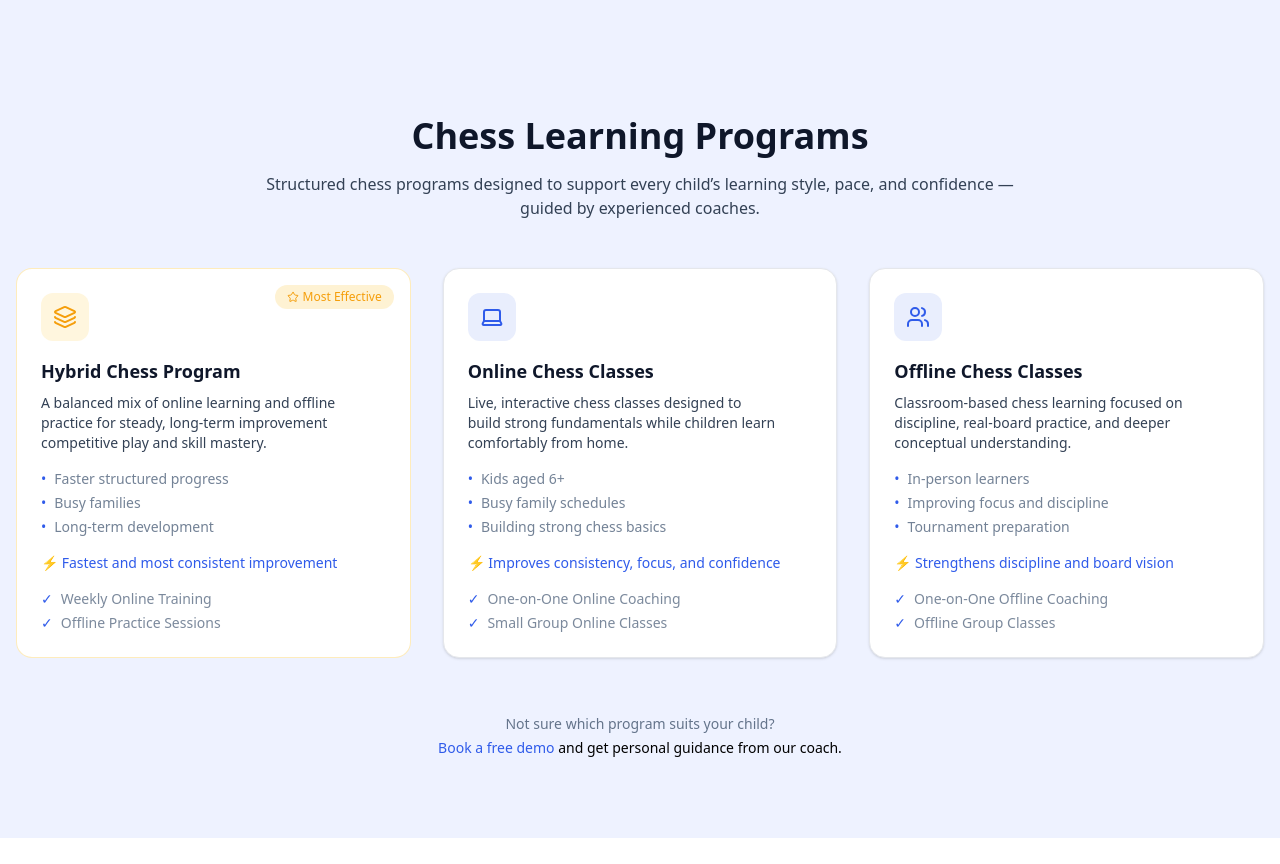
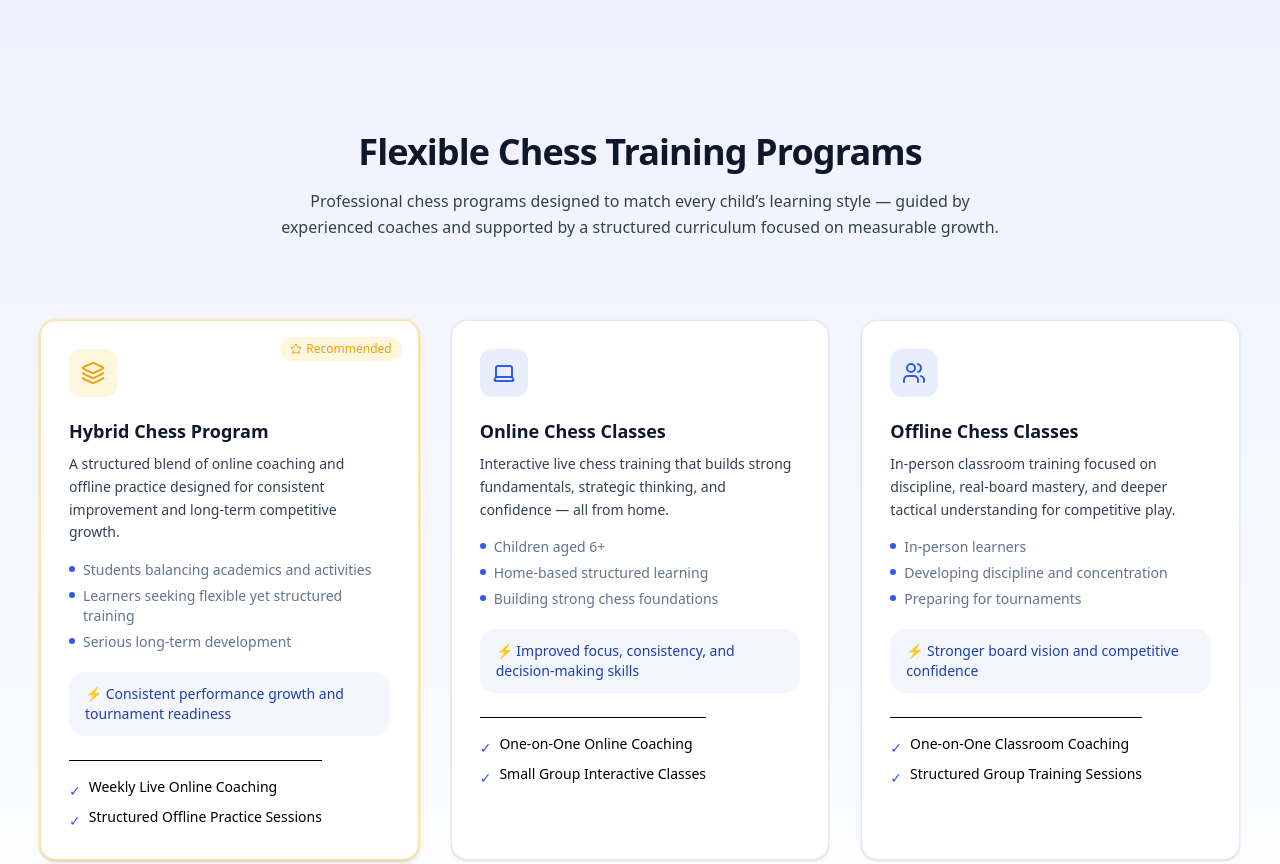
Before and after one commit to vivekmehto/nimzo-academy, a Next.js app: page / in a window 1280 px wide. Shown: the part 1180-2044 px from the top of the page. Built offline with nearby package versions, Linux system fonts and the light colour scheme.

Commit message:
FIX: programs link to level section

```diff
--- a/components/home/Programs.jsx
+++ b/components/home/Programs.jsx
@@ -1,56 +1,53 @@
+"use client";
+
 import Section from "@/components/ui/Section";
 import ProgramCard from "@/components/ui/ProgramCard";
-import {programs} from "@/data/programs";
+import { programs } from "@/data/programs";
 
 export default function Programs() {
   return (
-    <Section id="programs" className="bg-back-500">
+    <Section
+      id="programs"
+      className="bg-gradient-to-b from-back-500 to-white py-16 sm:py-20 lg:py-24"
+    >
       {/* Header */}
-      <div className="mx-auto max-w-3xl text-center">
-        <h2 className="text-3xl font-semibold text-heading-900 sm:text-4xl">
-          Chess Learning Programs
+      <div className="mx-auto max-w-3xl px-4 text-center sm:px-6">
+        <h2 className="text-2xl font-semibold tracking-tight text-heading-900 sm:text-3xl lg:text-4xl">
+          Flexible Chess Training Programs
         </h2>
-        <p className="mt-4 text-base text-body-700">
-          Structured chess programs designed to support every child’s learning
-          style, pace, and confidence — guided by experienced coaches.
+
+        <p className="mt-4 text-sm leading-relaxed text-body-700 sm:text-base">
+          Professional chess programs designed to match every child’s learning
+          style — guided by experienced coaches and supported by a structured
+          curriculum focused on measurable growth.
         </p>
       </div>
 
       {/* Programs Grid */}
-
       <div
         className="
-    mt-12 grid gap-6 md:gap-8
+          mt-12 sm:mt-14 lg:mt-20
+          grid gap-6 sm:gap-8
           grid-cols-1
           sm:grid-cols-2
-    md:grid-cols-3
+          lg:grid-cols-3
+          px-4 sm:px-6
         "
       >
         {programs.map((program) => (
-    <ProgramCard
-      key={program.id}
-      featured={program.featured}
-      icon={program.icon}
-      title={program.title}
-      description={program.description}
-      idealFor={program.idealFor}
-      outcome={program.outcome}
-      includes={program.includes}
-    />
+          <ProgramCard key={program.id} {...program} />
         ))}
       </div>
 
+      {/* Trust Line */}
+      <div className="mt-12 sm:mt-16 text-center px-4">
+        <p className="text-xs sm:text-sm text-muted-500">
+          Trusted by 500+ students • Structured curriculum • Personalised
+          progress tracking
+        </p>
 
-      {/* CTA */}
-      <div className="mt-14 text-center">
-        <p className="text-sm text-muted-500">
-          Not sure which program suits your child?
-        </p>
-        <p className="mt-1 text-sm">
-          <span className="font-medium text-primary-600">
-            Book a free demo
-          </span>{" "}
-          and get personal guidance from our coach.
+        <p className="mt-3 text-xs text-muted-500">
+          Get personalised guidance from our coach.
         </p>
       </div>
     </Section>
--- a/components/programs/AdvancedSection.jsx
+++ b/components/programs/AdvancedSection.jsx
@@ -7,7 +7,7 @@ export default function AdvancedSection({setActiveCurriculum}) {
   const {openModal} = useDemoModal();
 
   return (
-    <section className="bg-[var(--color-light-100)] py-12 sm:py-16 md:py-20">
+    <section id="advanced" className="bg-[var(--color-light-100)] py-12 sm:py-16 md:py-20">
       <div className="mx-auto max-w-6xl px-6 animate-fade-up">
         <div className="grid items-start gap-12 md:gap-20 md:grid-cols-2">
 
--- a/components/programs/BeginnerSection.jsx
+++ b/components/programs/BeginnerSection.jsx
@@ -7,7 +7,7 @@ export default function BeginnerSection({setActiveCurriculum}) {
   const {openModal} = useDemoModal();
 
   return (
-    <section className="bg-[var(--color-light-100)] py-16 sm:py-20 md:py-28">
+    <section id="beginner" className="bg-[var(--color-light-100)] py-16 sm:py-20 md:py-28">
       <div className="mx-auto max-w-6xl px-6 animate-fade-up">
         <div className="grid items-start gap-14 md:gap-20 md:grid-cols-2">
 
--- a/components/programs/IntermediateSection.jsx
+++ b/components/programs/IntermediateSection.jsx
@@ -7,7 +7,7 @@ export default function IntermediateSection({setActiveCurriculum}) {
   const {openModal} = useDemoModal();
 
   return (
-    <section className="bg-[var(--color-white-100)] py-14 sm:py-18 md:py-26">
+    <section id="intermediate" className="bg-[var(--color-white-100)] py-14 sm:py-18 md:py-26">
       <div className="mx-auto max-w-6xl px-6 animate-fade-up">
         <div className="grid items-start gap-14 md:gap-20 md:grid-cols-2">
 
--- a/components/programs/MasterSection.jsx
+++ b/components/programs/MasterSection.jsx
@@ -7,7 +7,7 @@ export default function MasterSection({setActiveCurriculum}) {
   const {openModal} = useDemoModal();
 
   return (
-    <section className="bg-[var(--color-dark-900)] py-14 sm:py-18 md:py-24 text-white">
+    <section id="master" className="bg-[var(--color-dark-900)] py-14 sm:py-18 md:py-24 text-white">
       <div className="mx-auto max-w-6xl px-6 animate-fade-up">
         <div className="grid items-start gap-14 md:gap-20 md:grid-cols-2">
 
--- a/components/ui/ProgramCard.jsx
+++ b/components/ui/ProgramCard.jsx
@@ -1,4 +1,7 @@
+"use client";
+
 import { Star } from "lucide-react";
+import { useDemoModal } from "@/context/DemoModalContext";
 
 export default function ProgramCard({
   icon: Icon,
@@ -9,55 +12,59 @@ export default function ProgramCard({
   outcome,
   featured = false,
 }) {
+  const { openModal } = useDemoModal();
+
   return (
-    <div
+    <button
+      onClick={() => openModal("demo")}
       className={`
-    relative flex h-full flex-col
-    rounded-(--radius-lg)
-    bg-white p-6
-    transition-all duration-300 ease-out
-lg:hover:-translate-y-1
+        group relative flex h-full flex-col text-left
+        rounded-xl sm:rounded-2xl
+        bg-white
+        p-5 sm:p-6 lg:p-7
+        transition-all duration-300
+        focus:outline-none focus:ring-2 focus:ring-primary-600
         ${
           featured
             ? `
-    border border-accent-500/30
-    shadow-mdF:
-    hover:shadow-lg
+              border border-accent-500/40
+              ring-2 ring-accent-500/20
+              shadow-md
+              bg-accent-500/[0.025]
             `
             : `
               border border-border-300
               shadow-sm
               hover:shadow-md
-    hover:border-border-400
             `
         }
-
       `}
     >
       {/* Featured Badge */}
       {featured && (
         <div
           className="
-          absolute right-4 top-4
+            absolute right-3 top-3 sm:right-4 sm:top-4
             flex items-center gap-1
             rounded-full
-          bg-accent-500/20
-          px-3 py-1
-          text-xs font-medium
+            bg-accent-500/15
+            px-2.5 py-1
+            text-[10px] sm:text-xs font-medium
             text-accent-600
           "
         >
           <Star className="h-3 w-3" />
-          Most Effective
+          Recommended
         </div>
       )}
 
       {/* Icon */}
       <div
         className={`
-          mb-4 inline-flex h-12 w-12 items-center justify-center
-         rounded-xl transition-colors duration-300
-
+          mb-4 sm:mb-5
+          inline-flex h-10 w-10 sm:h-12 sm:w-12
+          items-center justify-center
+          rounded-lg sm:rounded-xl
           ${
             featured
               ? "bg-accent-500/15 text-accent-600"
@@ -65,40 +72,45 @@ lg:hover:-translate-y-1
           }
         `}
       >
-        <Icon className="h-6 w-6" />
+        <Icon className="h-5 w-5 sm:h-6 sm:w-6" />
       </div>
 
       {/* Title */}
-      <h3 className="text-lg font-semibold text-heading-900">{title}</h3>
+      <h3 className="text-base sm:text-lg font-semibold text-heading-900">
+        {title}
+      </h3>
 
       {/* Description */}
-      <p className="mt-2 w-[90%] text-sm text-body-700 md:line-clamp-3">
+      <p className="mt-2 text-xs sm:text-sm text-body-700 leading-relaxed">
         {description}
       </p>
 
       {/* Ideal For */}
-      <ul className="mt-4 space-y-1 text-sm text-muted-500/90">
+      <ul className="mt-4 space-y-1.5 text-xs sm:text-sm text-muted-500">
         {idealFor.map((item) => (
-          <li key={item} className="flex gap-2">
-            <span className="text-primary-600">•</span>
+          <li key={item} className="flex items-start gap-2">
+            <span className="mt-1.5 h-1.5 w-1.5 rounded-full bg-primary-600 shrink-0" />
             <span>{item}</span>
           </li>
         ))}
       </ul>
 
       {/* Outcome */}
-      <p className="mt-4 text-sm font-medium text-primary-600">⚡ {outcome}</p>
+      <div className="mt-4 sm:mt-5 rounded-lg bg-primary-600/5 px-3 py-2 sm:px-4 sm:py-3">
+        <p className="text-xs sm:text-sm font-medium text-primary-700">
+          ⚡ {outcome}
+        </p>
+      </div>
 
       {/* Includes */}
-
-      <div className="mt-auto pt-4 space-y-1 text-sm text-muted-500/85">
+      <div className="mt-4 sm:mt-6 pt-3 sm:pt-4 border-t border-border-200 space-y-1.5 text-xs sm:text-sm text-muted-600">
         {includes.map((item) => (
-          <p key={item} className="flex gap-2">
-            <span className="text-primary-600">✓</span>
+          <div key={item} className="flex items-start gap-2">
+            <span className="text-primary-600 mt-1">✓</span>
             <span>{item}</span>
-          </p>
+          </div>
         ))}
       </div>
-    </div>
+    </button>
   );
 }
--- a/data/programs.js
+++ b/data/programs.js
@@ -1,57 +1,67 @@
 import { Layers, Laptop, Users } from "lucide-react";
 
-export const  programs = [
+export const programs = [
   {
     id: "hybrid",
     featured: true,
     icon: Layers,
     title: "Hybrid Chess Program",
     description:
-   "A balanced mix of online learning and offline practice for steady, long-term improvement competitive play and skill mastery.",
+      "A structured blend of online coaching and offline practice designed for consistent improvement and long-term competitive growth.",
 
     idealFor: [
-      "Faster structured progress",
-      "Busy families",
-      "Long-term development",
+      "Students balancing academics and activities",
+      "Learners seeking flexible yet structured training",
+      "Serious long-term development",
     ],
-    outcome: "Fastest and most consistent improvement",
+
+    outcome: "Consistent performance growth and tournament readiness",
+
     includes: [
-      "Weekly Online Training",
-      "Offline Practice Sessions",
+      "Weekly Live Online Coaching",
+      "Structured Offline Practice Sessions",
     ],
   },
+
   {
     id: "online",
     icon: Laptop,
     title: "Online Chess Classes",
     description:
-      "Live, interactive chess classes designed to build strong fundamentals while children learn comfortably from home.",
+      "Interactive live chess training that builds strong fundamentals, strategic thinking, and confidence — all from home.",
+
     idealFor: [
-      "Kids aged 6+",
-      "Busy family schedules",
-      "Building strong chess basics",
+      "Children aged 6+",
+      "Home-based structured learning",
+      "Building strong chess foundations",
     ],
-    outcome: "Improves consistency, focus, and confidence",
+
+    outcome: "Improved focus, consistency, and decision-making skills",
+
     includes: [
       "One-on-One Online Coaching",
-      "Small Group Online Classes",
+      "Small Group Interactive Classes",
     ],
   },
+
   {
     id: "offline",
     icon: Users,
     title: "Offline Chess Classes",
     description:
-      "Classroom-based chess learning focused on discipline, real-board practice, and deeper conceptual understanding.",
+      "In-person classroom training focused on discipline, real-board mastery, and deeper tactical understanding for competitive play.",
+
     idealFor: [
       "In-person learners",
-      "Improving focus and discipline",
-      "Tournament preparation",
+      "Developing discipline and concentration",
+      "Preparing for tournaments",
     ],
-    outcome: "Strengthens discipline and board vision",
+
+    outcome: "Stronger board vision and competitive confidence",
+
     includes: [
-      "One-on-One Offline Coaching",
-      "Offline Group Classes",
+      "One-on-One Classroom Coaching",
+      "Structured Group Training Sessions",
     ],
   },
 ];
```
Lines whose indentation alone changed are shown as unchanged.
